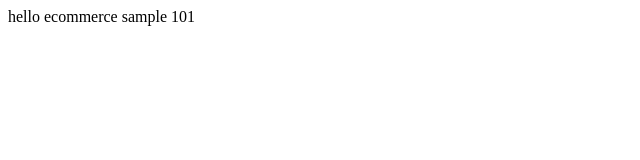
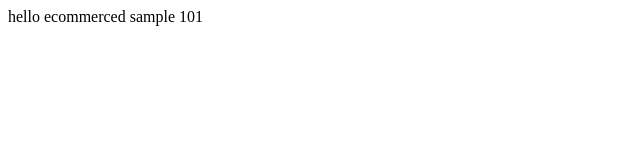
Before and after one commit to ptsankari/ecommerce, a plain HTML site: page index.html in a window 1280 px wide. Shown: the full height of the page, 0-640 px from the left. Drawn offline with Linux system fonts and the light colour scheme.

Commit message:
edit added

```diff
--- a/index.html
+++ b/index.html
@@ -11,7 +11,7 @@
 background-attachment:fixed;}
 </style>
 <body>
-hello ecommerce
+hello ecommerced
 sample 101
 </body>
 </html>
```
